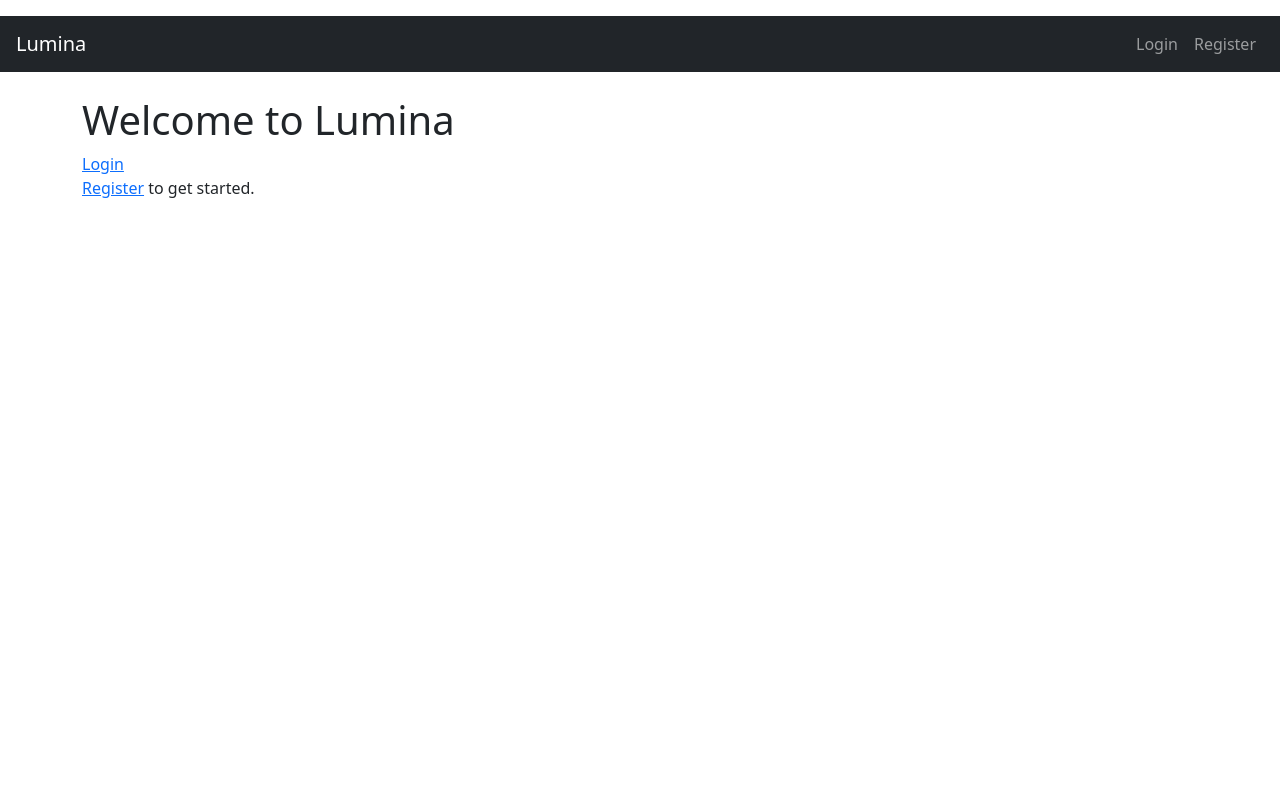
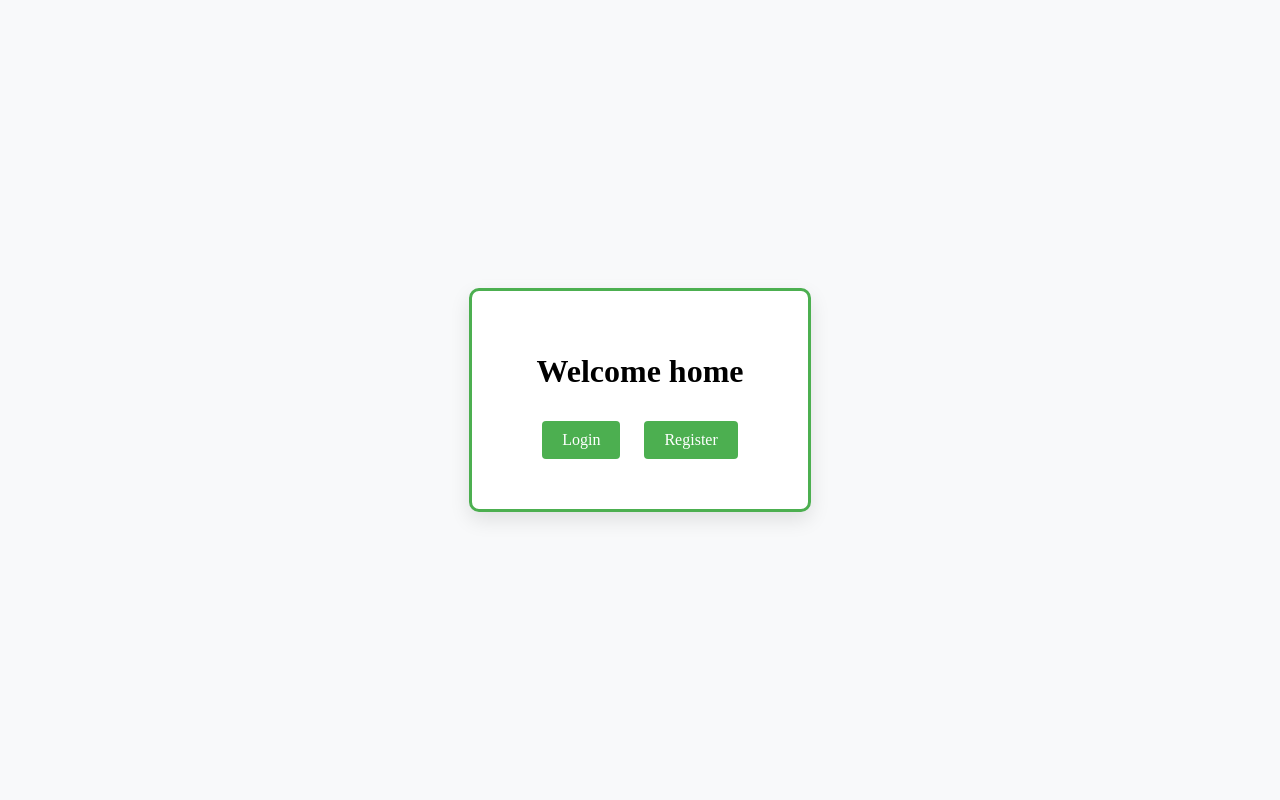
Before and after one commit to vaishnaviviru/lumina-django, a Django app: page / in a window 1280 px wide. Run offline with Django 5.2, Linux system fonts and the light colour scheme.

Commit message:
Initial commit

```diff
--- a/clac/forms.py
+++ b/clac/forms.py
@@ -28,9 +28,10 @@ class RegisterForm(forms.ModelForm):
 
 
 class ShowcaseForm(forms.ModelForm):
+    email = forms.EmailField(required=True)
     class Meta:
         model = Showcase
-        fields = ["title", "body_md"]  # ✅ Removed 'attachment'
+        fields = ["title", "body_md", "link", "screenshot","email"    ]  # ✅ Removed 'attachment'
 
     def clean_title(self):
         title = self.cleaned_data.get("title")
--- a/clac/models.py
+++ b/clac/models.py
@@ -40,3 +40,4 @@ class Showcase(models.Model):
     admin_note = models.CharField(max_length=255, blank=True)
     created_at = models.DateTimeField(auto_now_add=True)
     approved_at = models.DateTimeField(null=True, blank=True)
+    screenshot = models.ImageField(upload_to='screens/', blank=True, null=True)
--- a/clac/templates/base.html
+++ b/clac/templates/base.html
@@ -10,13 +10,28 @@
   <!-- DEBUG: user={{ user }} | is_authenticated={{ user.is_authenticated }} -->
 </p>
 
+{% if not hide_nav %}
 <nav class="navbar navbar-expand-lg navbar-dark bg-dark px-3">
     <a class="navbar-brand" href="#">Lumina</a>
     <div class="collapse navbar-collapse">
         <ul class="navbar-nav ms-auto">
-              {% if user.is_authenticated %}
+          {% if force_show_login_register %}
+            <li class="nav-item"><a class="nav-link" href="{% url 'login' %}">Login</a></li>
+            <li class="nav-item"><a class="nav-link" href="{% url 'register' %}">Register</a></li>
+          {% elif user.is_authenticated %}
             <li class="nav-item"><a class="nav-link" href="{% url 'dashboard' %}">Dashboard</a></li>
-              <li class="nav-item"><a class="nav-link" href="{% url 'logout' %}">Logout</a></li>
+            <li class="nav-item ms-3"><a class="nav-link" href="{% url 'leaderboard' %}">Leaderboard</a></li>
+            {% if user.is_staff %}
+              <li class="nav-item ms-3"><a class="nav-link" href="{% url 'review_queue' %}">Review Queue</a></li>
+            {% endif %}
+            <li class="nav-item ms-3 d-flex align-items-center">
+              <form action="{% url 'logout' %}" method="post" style="display: inline;">
+                {% csrf_token %}
+                <button type="submit" class="btn btn-link nav-link" style="padding: 0; border: none; cursor: pointer;">
+                  Logout
+                </button>
+              </form>
+            </li>
           {% else %}
             <li class="nav-item"><a class="nav-link" href="{% url 'login' %}">Login</a></li>
             <li class="nav-item"><a class="nav-link" href="{% url 'register' %}">Register</a></li>
@@ -24,6 +39,8 @@
         </ul>
     </div>
 </nav>
+{% endif %}
+
 <div class="container mt-4">
   {% if messages %}
   {% for message in messages %}
@@ -33,6 +50,7 @@
   </div>
   {% endfor %}
   {% endif %}
+
   {% block content %}{% endblock %}
 </div>
 </body>
--- a/clac/templates/clac/home.html
+++ b/clac/templates/clac/home.html
@@ -1,8 +1,8 @@
 {% extends 'base.html' %}
 
+{% block title %}Welcome to Lumina{% endblock %}
+
 {% block content %}
-<h1>Welcome to Lumina</h1>
-<a href="{% url 'login' %}">Login</a>
-<p><a href="{% url 'register' %}">Register</a> to get started.
-</p>
+  <h1>Welcome to Lumina!</h1>
+  <p>This is the first page, and you should only see Login and Register in the navbar above.</p>
 {% endblock %}
--- /dev/null
+++ b/clac/templates/home.html
@@ -0,0 +1,46 @@
+<!DOCTYPE html>
+<html>
+<head>
+    <title>Home</title>
+    <style>
+        body {
+            background-color: #f8f9fa; /* light background */
+            display: flex;
+            justify-content: center;
+            align-items: center;
+            height: 100vh; /* full viewport height */
+            margin: 0;
+        }
+        .box {
+            border: 3px solid #4CAF50; /* border color */
+            border-radius: 10px;
+            padding: 40px 60px;
+            background-color: white;
+            text-align: center;
+            box-shadow: 0 8px 20px rgba(0,0,0,0.1);
+        }
+        .btn {
+            display: inline-block;
+            padding: 10px 20px;
+            margin: 10px;
+            font-size: 16px;
+            background-color: #4CAF50;
+            color: white;
+            text-decoration: none;
+            border-radius: 4px;
+        }
+        .btn:hover {
+            background-color: #45a049;
+        }
+    </style>
+</head>
+<body>
+    <div class="box">
+        <h1>Welcome home</h1>
+        {% if force_show_login_register %}
+            <a href="/login/" class="btn">Login</a>
+            <a href="/register/" class="btn">Register</a>
+        {% endif %}
+    </div>
+</body>
+</html>
--- a/clac/templates/registration/logged_out.html
+++ b/clac/templates/registeration/logout.html
@@ -1,6 +1,8 @@
 {% extends "base.html" %}
+
+{% block title %}Logged Out{% endblock %}
 
 {% block content %}
   <h2>You have been logged out.</h2>
-  <a href="{% url 'logout' %}">Click here to log in again</a>
+  <p><a href="{% url 'login' %}">Log in again</a></p>
 {% endblock %}
--- a/clac/urls.py
+++ b/clac/urls.py
@@ -1,6 +1,9 @@
 from django.contrib.auth import views as auth_views
 from django.urls import path,include
 from clac.views import home
+from django.conf import settings
+from django.conf.urls.static import static
+
 
 from . import views
 
@@ -12,7 +15,7 @@ urlpatterns = [
 
     # Auth views
     path("register/", views.register, name="register"),
-    path("logout/", auth_views.LogoutView.as_view(next_page="login"), name="logout"),
+    path("logout/", auth_views.LogoutView.as_view(template_name='logout.html'), name="logout"),
     # Developer views
     path("dashboard/", views.dashboard, name="dashboard"),
     path("profile/", views.profile_view, name="profile"),
@@ -35,3 +38,5 @@ urlpatterns = [
         name="reject_showcase",
     ),
 ]
+if settings.DEBUG:
+    urlpatterns += static(settings.MEDIA_URL, document_root=settings.MEDIA_ROOT)
--- a/clac/views.py
+++ b/clac/views.py
@@ -1,7 +1,7 @@
 import markdown2
 from django.contrib import messages
 from django.contrib.admin.views.decorators import staff_member_required
-from django.contrib.auth import login
+from django.contrib.auth import login,logout
 from django.contrib.auth.decorators import login_required
 from django.shortcuts import get_object_or_404, redirect, render
 from django.utils.timezone import now
@@ -10,7 +10,7 @@ from django.shortcuts import render
 from .forms import RegisterForm, ShowcaseForm
 from .models import Profile, Showcase
 def home(request):
-    return render(request, 'clac/home.html')
+    return render(request, 'home.html', {'force_show_login_register': True})
 
 
 # -------------------------------
@@ -33,7 +33,7 @@ def register(request):
     else:
         form = RegisterForm()
 
-    return render(request, "register.html", {"form": form})
+    return render(request, 'clac/register.html', {'form': form, 'hide_nav': True})
 
 
 # -------------------------------
@@ -166,3 +166,7 @@ def reject_showcase(request, id):
         showcase.save()
         messages.warning(request, f"Showcase rejected with reason: {reason}")
         return redirect("review_queue")
+    def login_user(request):
+        return render(request,'login.html',())
+    def logout_user(request):
+         return redirect('login')
--- a/lumin/settings.py
+++ b/lumin/settings.py
@@ -102,4 +102,4 @@ DEFAULT_AUTO_FIELD = "django.db.models.BigAutoField"
 # Force HTTPS assumption for forms.URLField
 FORMS_URLFIELD_ASSUME_HTTPS = True
 LOGIN_REDIRECT_URL = '/dashboard/'
-LOGOUT_REDIRECT_URL = '/login/'
+LOGOUT_REDIRECT_URL = 'login'
```
Also changed, not shown: clac/templates/clac/admin_review.html (+14 -2 lines), clac/templates/clac/login.html (added, +14 -0 lines), clac/templates/login.html (added, +14 -0 lines), lumin/forms.py (+1 -12 lines), .github/workflows/django-ci.yml (added), clac/templates/clac/add_showcase.html (line endings or trailing spaces), clac/templates/clac/showcase_detail.html (line endings or trailing spaces), db.sqlite3, media/screens/pexels-szaboviktor-3227984.jpg (added). Lines whose indentation alone changed are shown as unchanged.
